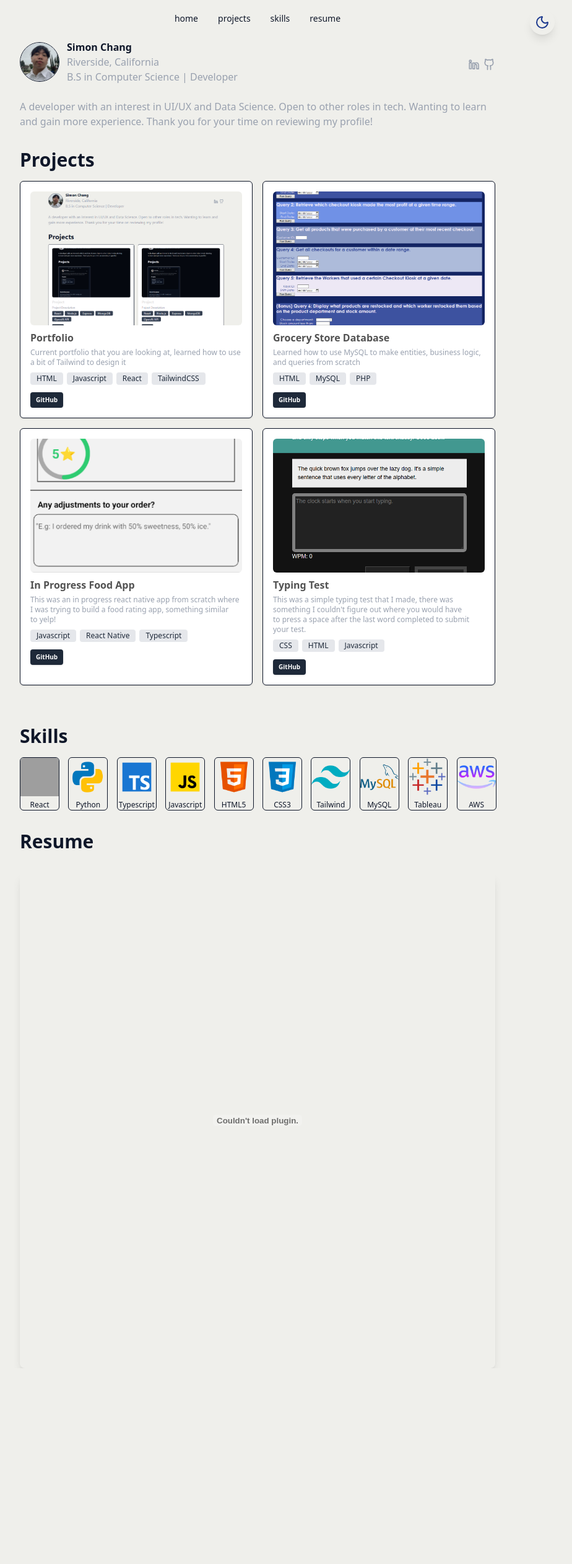
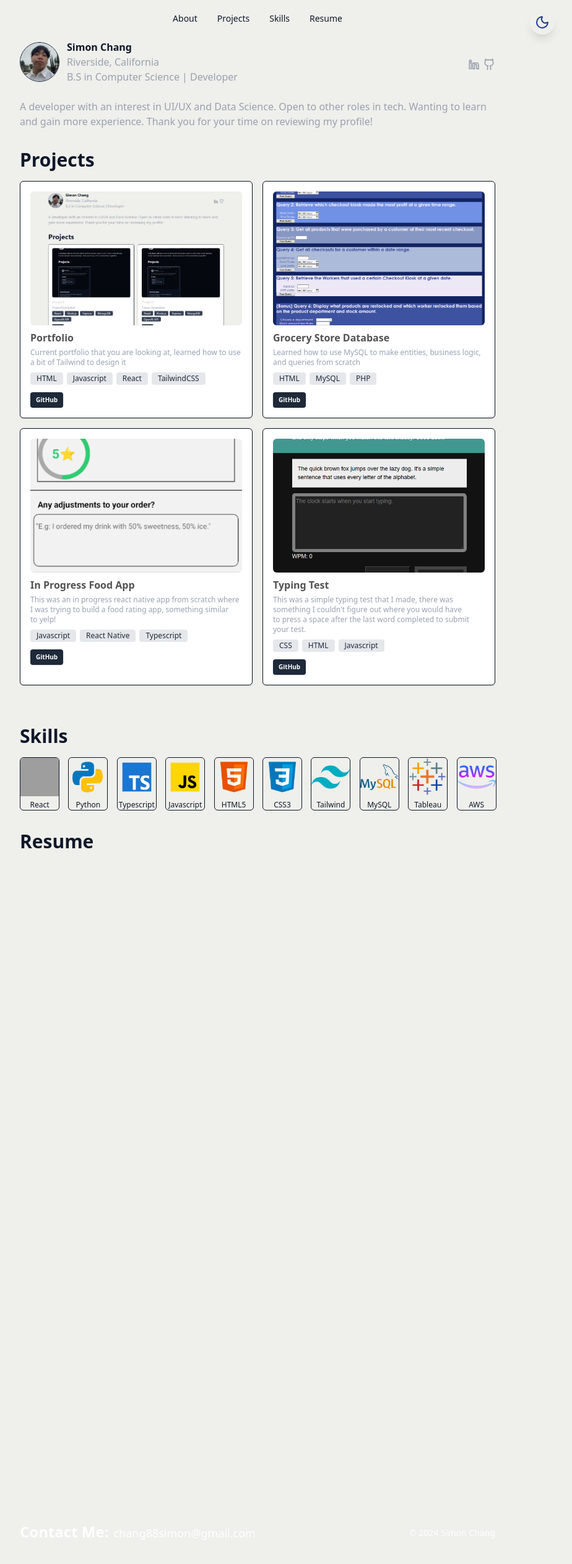
Before and after one commit to CHANG88S/Chang-New-Portfolio, a React (Vite) app: page / in a window 1280 px wide. Shown: the whole page at 62% size, without its empty margins (224-1148 px from the left). Before the commit the page ends 2208 px from the top, so only its background shows below. Built offline with nearby package versions, Linux system fonts and the light colour scheme; grey boxes are pictures that could not be loaded.

Commit message:
mostly finished portfolio?

```diff
--- a/src/components/AboutMe.jsx
+++ b/src/components/AboutMe.jsx
@@ -1,7 +1,7 @@
 export const AboutMe = () => {
     return (
 
-    <div id="home" className="max-w-3xl mx-auto z-40 pt-16 justify-center">
+    <div id="about" className="max-w-3xl mx-auto z-40 pt-16 justify-center">
         <div className="flex items-center justify-between">
             <div className="flex items-center">
             {/* Profile Pic */}
--- /dev/null
+++ b/src/components/Footer.jsx
@@ -0,0 +1,19 @@
+export const Footer = () => {
+    return (
+        <div className="max-w-3xl mx-auto flex justify-between items-center py-8">
+            <div className="flex items-center">
+                {/* Contact Info */}
+                <h3 className="text-2xl font-bold pr-2 pb-1 text-white">Contact Me:</h3>
+                <a
+                    href="mailto:chang88simon@gmail.com"
+                    className="text-white text-lg hover:underline">
+                    chang88simon@gmail.com
+                </a>
+            </div>
+            <div>
+                {/* Copyright Notice */}
+                <p className="text-white text-sm">© 2024 Simon Chang</p>
+            </div>
+        </div>
+    );
+};
--- a/src/components/Resume.jsx
+++ b/src/components/Resume.jsx
@@ -1,16 +1,16 @@
 export const Resume = () => {
     return (
-    <div className="max-w-3xl mx-auto z-35 justify-center">
+    <div className="max-w-3xl mx-auto z-30 justify-center pb-4">
         <div className="flex items-center pb-8">
-            <h1 id="Resume" className="text-3xl font-bold">Resume</h1>
+            <h1 id="resume" className="text-3xl font-bold scroll-mt-20">Resume</h1>
         </div>
 
-        <embed
-        src="src\assets\resume.pdf"
+        <iframe
+        src="/resume.pdf#toolbar=0&navpanes=0"
         type="application/pdf"
         width="100%"
-        height="800px"
-        className="rounded-lg shadow-lg"
+        height="1000px"
+        style={{ border: 'none' }}
       />
     </div>
     );
--- a/src/components/navbar.jsx
+++ b/src/components/navbar.jsx
@@ -1,38 +1,72 @@
-import React, { useEffect, useState } from 'react';
+import React, { useEffect, useState, useRef } from 'react';
+
+export const Navbar = () => {
+    const navItems = [
+        { name: 'About', href: '#about' },
+        { name: 'Projects', href: '#projects' },
+        { name: 'Skills', href: '#skills' },
+        { name: 'Resume', href: '#resume' },
+    ];
+
+    const [iscrolled, setIsScrolled] = useState(false);
+    const navRef = useRef(null);
+    const [navHeight, setNavHeight] = useState(0);
 
 
-const navItems = [
-    { name: 'home', href: '#home' },
-    { name: 'projects', href: '#projects' },
-    { name: 'skills', href: '#skills' },
+    const handleNavClick = (e, href) => {
 
-    { name: 'resume', href: '#resume' }, ]
-
-export const Navbar = () => {
-    const [iscrolled, setIsScrolled] = useState(false);
+        if (!href || !href.startsWith('#')) return;
+        const id = href.slice(1);
+        const target = document.getElementById(id) || document.querySelector(href);
+        if (!target) return;
+        e.preventDefault();
+        const top = target.getBoundingClientRect().top + window.scrollY - navHeight; // small gap
+        window.scrollTo({ top, behavior: 'smooth' });
+        // update URL hash without jumping
+        if (window.history && window.history.pushState) {
+            window.history.pushState(null, '', href);
+        } else {
+            window.location.hash = href;
+        }
+    };
 
     useEffect(() => {
         const handleScroll = () => {
-            setIsScrolled(window.screenY > 10);
+            const isPageScrolled = window.scrollY > 10;
+            setIsScrolled(isPageScrolled);
         };
 
+        // Corrected event listener to use window.scrollY
         window.addEventListener("scroll", handleScroll);
-        return () => { window.removeEventListener("scroll", handleScroll); };
+
+        // call once to set initial state
+        handleScroll();
+
+        // measure navbar height for offset calculations
+        const measure = () => {
+            const el = navRef.current;
+            if (el) setNavHeight(el.offsetHeight);
+        };
+        measure();
+        window.addEventListener('resize', measure);
+        return () => {
+            window.removeEventListener("scroll", handleScroll);
+            window.removeEventListener('resize', () => {});
+        };
     }, []);
 
     return (
-        <nav className = {(
-            "fixed w-full p-4 px-5 z-45  " + // mx-[-130px] xl:mx-[-30px] xs:-mx-2
+        <nav ref={navRef} className={(
+            "fixed w-full p-4 px-5 z-45 " +
             (iscrolled ? "py-3 bg-background/80 backdrop-blur-md shadow-xs" : " py-5 ")
-        )}
-        >
-        <div className = "container flex items-center justify-center mx-auto">
-            <div className="flex items-center space-x-8 text-sm font-medium cursor-pointer">
-                {navItems.map((item, key) => (
-                    <a key = {key} href = {item.href} className=""> {item.name} </a>
-                ))}
+        )}>
+            <div className="container flex items-center justify-center mx-auto">
+                <div className="flex items-center space-x-8 text-sm font-medium cursor-pointer">
+                    {navItems.map((item, key) => (
+                        <a key={key} href={item.href} className="" onClick={(e) => handleNavClick(e, item.href)}> {item.name} </a>
+                    ))}
+                </div>
             </div>
-        </div>
         </nav>
     );
 };
--- a/src/index.css
+++ b/src/index.css
@@ -119,6 +119,9 @@
 
   html {
   @apply scroll-smooth;
+
+
+
 }
 
 
--- a/src/pages/Home.jsx
+++ b/src/pages/Home.jsx
@@ -4,7 +4,7 @@ import { AboutMe } from "../components/AboutMe";
 import { Projects } from "../components/Projects";
 import { Skills } from "../components/Skills";
 import { Resume } from "../components/Resume";
-
+import { Footer } from "../components/Footer";
 
 export const Home = () => {
     return (
@@ -23,9 +23,8 @@ export const Home = () => {
         <Skills/>
         {/* Resume */}
         <Resume/>
-
         {/* Footer */}
-
+        <Footer/>
     </div>
     );
 };
```
Also changed, not shown: 1 other file (tests, documents, lock files or other folders).
